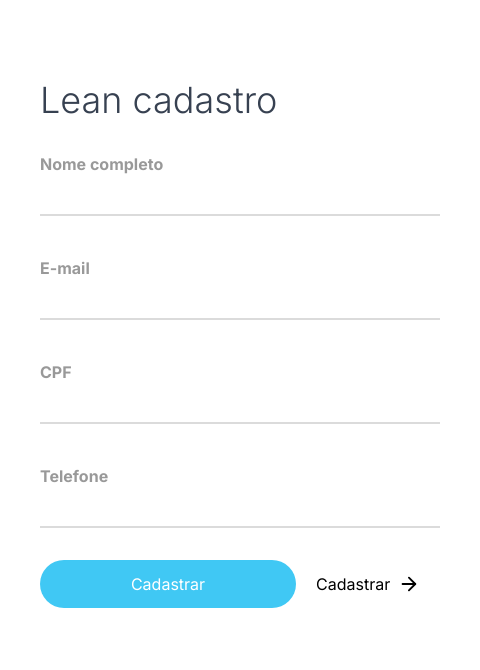
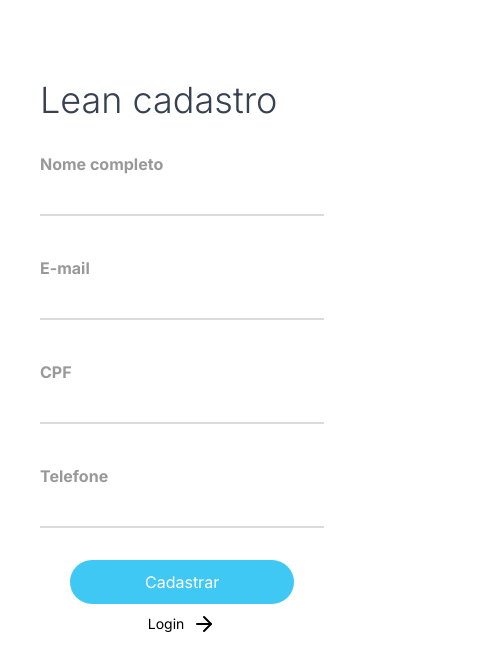
Before and after one commit to BrunoTAlcantara/lenwork-front-v2, a Next.js app: page / in a window 390 px wide. Shown: the top 670 px of the page, 480 px wide, since content can reach past the window. Built offline with nearby package versions, Linux system fonts and the light colour scheme.

Commit message:
fix/ajuste de palavras

```diff
--- a/src/app/page.tsx
+++ b/src/app/page.tsx
@@ -11,7 +11,7 @@ import "react-toastify/dist/ReactToastify.css";
 
 import Image from "next/image";
 import { useRouter } from "next/navigation";
-import { useEffect } from "react";
+import { useEffect, useState } from "react";
 import { useForm, FieldValues } from "react-hook-form";
 import { useUserContext } from "@/context/userContext";
 import { Users } from "./users/columns";
@@ -31,6 +31,7 @@ export default function Home() {
   const router = useRouter();
 
   const { saveUser } = useUserContext();
+  const [isLoading, setIsLoading] = useState(false);
 
   const phoneValue = watch("telefone");
   const cpfValue = watch("cpf");
@@ -44,13 +45,22 @@ export default function Home() {
   }, [cpfValue, setValue]);
 
   const onSubmit = async (data: FieldValues) => {
+    setIsLoading(true);
+
+    setTimeout(async () => {
       const response = saveUser(data as Users);
+
       if (!response.success) {
         toast.error(response.message);
         return;
       }
+
+      toast.success("Usuário criado com sucesso");
+
+      setIsLoading(false);
+      router.push("/users");
       reset();
-    router.push("/users");
+    }, 2000);
   };
 
   return (
@@ -75,7 +85,7 @@ export default function Home() {
         <h1 className="text-4xl font-light text-gray-700 mb-6">
           Lean cadastro
         </h1>
-        <div className="h-96">
+        <div className="h-96 w-11/12  pr-30">
           <form
             onSubmit={(e) => {
               e.preventDefault();
@@ -101,12 +111,12 @@ export default function Home() {
               label="Telefone"
               register={register}
             />
-            <div className="w-full items-center flex flex-row">
-              <Button size="xl" loading={isSubmitting} type="submit">
+            <div className="w-full items-center flex flex-col lg:flex-row">
+              <Button size="lg" loading={isLoading} type="submit">
                 Cadastrar
               </Button>
-              <Button variant="link" size="lg" type="button">
-                Cadastrar
+              <Button variant="link" size="md" type="button">
+                Login
                 <Icon icon={ArrowRight} />
               </Button>
             </div>
--- a/src/app/users/columns.tsx
+++ b/src/app/users/columns.tsx
@@ -1,10 +1,10 @@
 "use client";
 import { Button } from "@/components/ui/Button";
-import ModalEdit from "@/components/EditUser";
+import ModalEdit from "@/components/ModalEditUser";
 import { cpfFormat, telFormat } from "@/utils/formatters";
 import { ColumnDef } from "@tanstack/react-table";
 import { ArrowUpDown } from "lucide-react";
-import ModalDelete from "@/components/DeleteUser";
+import ModalDelete from "@/components/ModalDeleteUser";
 
 export type Users = {
   active?: boolean;
--- a/src/app/users/page.tsx
+++ b/src/app/users/page.tsx
@@ -24,7 +24,7 @@ export default function Users() {
             <h1 className="mb-4 text-2xl md:text-4xl font-extrabold">
               Usuários
             </h1>
-            <Button className="mb-5" onClick={() => router.push("/")} size="md">
+            <Button className="mb-5" onClick={() => router.push("/")} size="lg">
               Adicionar usuário
             </Button>
           </div>
--- a/src/components/DeleteUser/index.tsx
+++ b/src/components/ModalDeleteUser/index.tsx
@@ -15,6 +15,7 @@ function ModalDelete({ id, nome }: { id: string; nome: string }) {
   const { deleteUser } = useUserContext();
   const { onClose, isOpen, toggleVisibility, onOpen } = useVisibilityControl();
   const [isLoading, setIsLoading] = useState(false);
+  console.log(isOpen);
 
   const handleDelete = async (data: FieldValues) => {
     try {
@@ -22,7 +23,7 @@ function ModalDelete({ id, nome }: { id: string; nome: string }) {
 
       setTimeout(async () => {
         if (!id) {
-          toast.error("Usúario não encontrado");
+          toast.error("Usuário não encontrado");
           return;
         }
         const response = deleteUser(id);
@@ -31,7 +32,6 @@ function ModalDelete({ id, nome }: { id: string; nome: string }) {
           return;
         }
         setIsLoading(false);
-        onClose();
       }, 2000);
     } catch (e) {
       setIsLoading(false);
--- a/src/components/EditUser/index.tsx
+++ b/src/components/ModalEditUser/index.tsx
@@ -6,14 +6,13 @@ import { UserProps, UserSchema } from "@/utils/schemas";
 import { zodResolver } from "@hookform/resolvers/zod";
 import { Edit2Icon } from "lucide-react";
 import { ToastContainer, toast } from "react-toastify";
-
+import "react-toastify/dist/ReactToastify.css";
 import { useEffect, useState } from "react";
 import { useForm, FieldValues } from "react-hook-form";
 import { Modal } from "../ui/Modal";
 import useVisibilityControl from "@/hooks/useModal";
+
 import { useUserContext } from "@/context/userContext";
-
-import "react-toastify/dist/ReactToastify.css";
 
 function ModalEdit(user: UserProps) {
   const {
@@ -22,7 +21,7 @@ function ModalEdit(user: UserProps) {
     handleSubmit,
     setValue,
     reset,
-    formState: { errors, isSubmitting },
+    formState: { errors },
   } = useForm<FieldValues>({
     resolver: zodResolver(UserSchema),
     defaultValues: {
@@ -57,10 +56,9 @@ function ModalEdit(user: UserProps) {
   const onSubmit = async (data: FieldValues) => {
     try {
       setIsLoading(true);
-
       setTimeout(async () => {
         if (!user.id) {
-          toast.error("Usúario não encontrado");
+          toast.error("Usuário não encontrado");
           return;
         }
         const response = editUser(user.id, data as UserProps);
@@ -69,12 +67,11 @@ function ModalEdit(user: UserProps) {
           return;
         }
         setIsLoading(false);
-        onClose();
-        reset();
       }, 2000);
     } catch (e) {
       setIsLoading(false);
     }
+    reset();
   };
 
   return (
@@ -92,8 +89,8 @@ function ModalEdit(user: UserProps) {
             }}
           >
             <Modal.Header
-              title="Editar usúario"
-              subTitle="Edit e depois envie os usuarios"
+              title="Editar usuário"
+              subTitle="Após editar, clique em salvar"
               onClose={onClose}
             />
             <Modal.Content>
--- a/src/components/ui/Button/index.tsx
+++ b/src/components/ui/Button/index.tsx
@@ -71,19 +71,19 @@ const button = cva(
           "disabled:text-[#dddcdc]",
         ],
         gray: [
-          "bg-gray-700",
+          "bg-gray-500",
           "text-white",
-          "active:bg-gray-600",
-          "focus-visible:bg-gray-600",
-          "hover:bg-gray-400",
+          "active:bg-gray-400",
+          "focus-visible:bg-gray-400",
+          "hover:bg-gray-300",
           "disabled:bg-[#f6f6f6]",
           "disabled:text-[#dddcdc]",
         ],
       },
       size: {
         sm: ["text-sm", "py-3", "min-h-9", "px-3"],
-        md: ["text-sm", "py-2", "min-h-10", "px-5"],
-        lg: ["text-md", "py-2.5", "min-h-11", "px-5", "w-36"],
+        md: ["text-sm", "py-2", "min-h-10", "px-5", "w-36"],
+        lg: ["text-md", "py-2.5", "min-h-11", "px-5", "w-56"],
         xl: ["text-md", "py-3", "min-h-12", "px-28", "w-64"],
       },
       btnType: {
```
Lines whose indentation alone changed are shown as unchanged.
